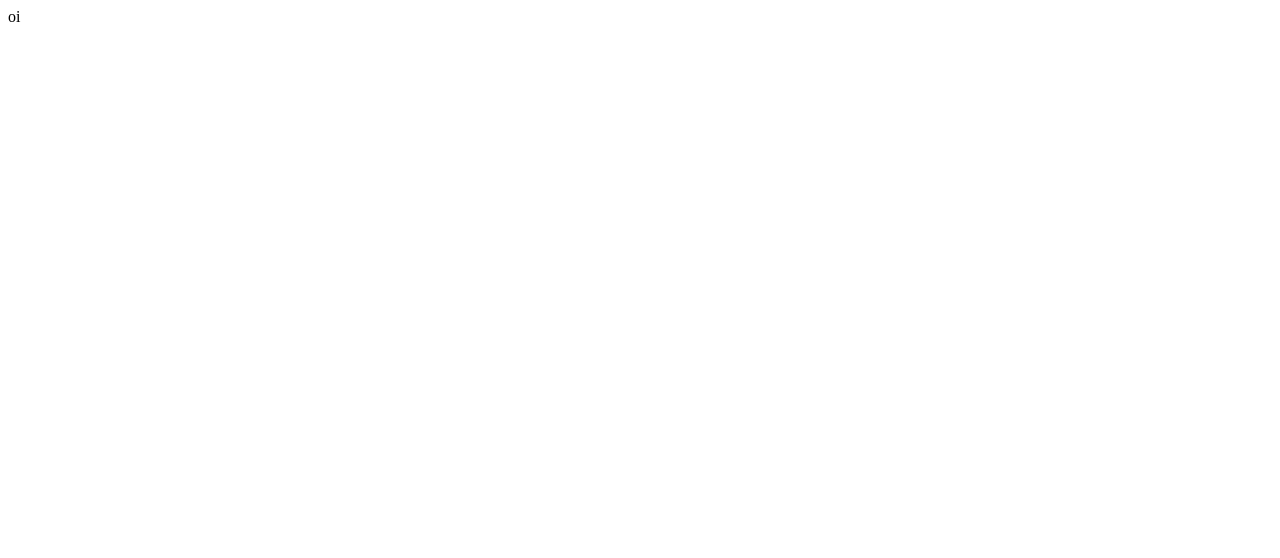
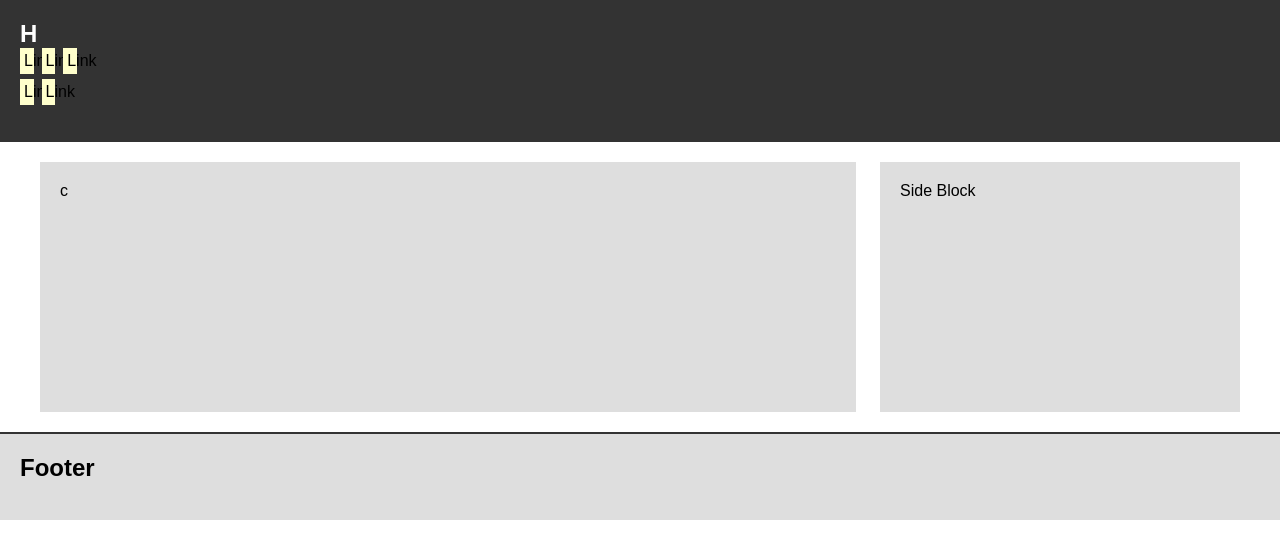
Before and after one commit to negoyego/negoyego.github.io, a plain HTML site: page index.html in a window 1280 px wide. Drawn offline with Linux system fonts and the light colour scheme.

Commit message:
Add files via upload

```diff
--- a/index.html
+++ b/index.html
@@ -1,10 +1,57 @@
-<html>
-<head>
-<style type="text/css">
-
-</style>
+<!DOCTYPE html>
+      <html class="no-js lt-ie9"> <![endif]-->
+  <html class="no-js"> <!--<![endif]-->
+    <head>
+        <meta charset="utf-8">
+        <meta http-equiv="X-UA-Compatible" content="IE=edge,chrome=1">
+        <title>paraq</title>
+        <meta name="description" content="">
+        <meta name="viewport" content="width=device-width">
+        <link rel="stylesheet" href="style.css">
+	<script src="js/libs/modernizr-2.6.1-respond-1.1.0.min.js"></script>
 </head>
 <body>
-<p>oi</p>
+    <!-- #header -->
+	<div id="header">
+	    <div id='logo'>
+	    <h2>H</h2>
+	    </div>
+
+	    <div id='nav'>
+	   <ul>
+	   <li> Link </li>
+	   <li> Link </li>
+	   <li> Link </li>
+	   <li> Link </li>
+	   <li> Link </li>
+
+	   </ul>
+	    </div>
+
+	</div>
+
+	<!-- #main -->
+	<div id="main">
+	<div id='article'>
+	   <div class='content'>
+	   c
+	   </div>
+	</div>
+	<div id='sidebar'>
+		<div class='content'>
+		Side Block
+	     </div>
+
+	</div>
+
+	</div>
+
+    <!-- #footer -->
+	<div id="footer">
+		<h2>Footer</h2>
+			<iframe src="#" frameborder="0" scrolling="no" height="0"></iframe>
+	</div>
+
+
 </body>
 </html>
--- /dev/null
+++ b/style.css
@@ -0,0 +1,94 @@
+*{margin:0px;padding:0px}
+body{font-family:arial}
+#header
+{
+	background-color:#690;
+	border-bottom:2px solid #333;
+	padding:20px;
+	overflow:auto;
+	color:#fff;
+}
+#main
+{
+	padding:10px 10px 10px 10px;
+}
+#footer
+{
+	min-height:10px;
+	background-color:#dedede;
+	border-top:2px solid #333;
+	padding:20px;
+	clear:both
+}
+#article,#sidebar{background-color:#dedede; min-height:250px;margin-bottom:20px;overflow:auto}
+.content{padding:20px}
+
+ul{list-style:none;width:100%}
+li{padding:4px;margin-bottom:5px;background-color:#ffffcc;text-align:center;color:#000}
+
+
+@media only screen and (min-width: 480px)
+{
+
+#header
+{
+background-color:#cc0000;
+}
+ul{float:left;}
+li{float:left;width:16%;padding:4px;margin-right:8px}
+#main
+{
+	padding:10px 20px 10px 20px;
+}
+
+}
+
+@media only screen and (min-width: 768px){
+#header
+{
+background-color:#006699;
+}
+#article
+{
+float:left;
+width:68%;
+height:100px
+}
+
+#sidebar
+{
+float:right;
+width:30%;
+}
+#logo
+{
+float:left;
+width:10%;
+}
+#nav
+{
+
+width:80px;
+height:100px
+}
+ul{float:right}
+li{float:left;width:7%;padding:4px;margin-right:8px}
+#main
+{
+	padding:20px 30px 20px 30px;
+}
+
+}
+
+@media only screen and (min-width: 1140px) {
+
+	#header
+{
+	background-color:#333;
+}
+#main
+{
+	padding:20px 40px 20px 40px;
+}
+
+}
```
Also changed, not shown: 1 other file.
